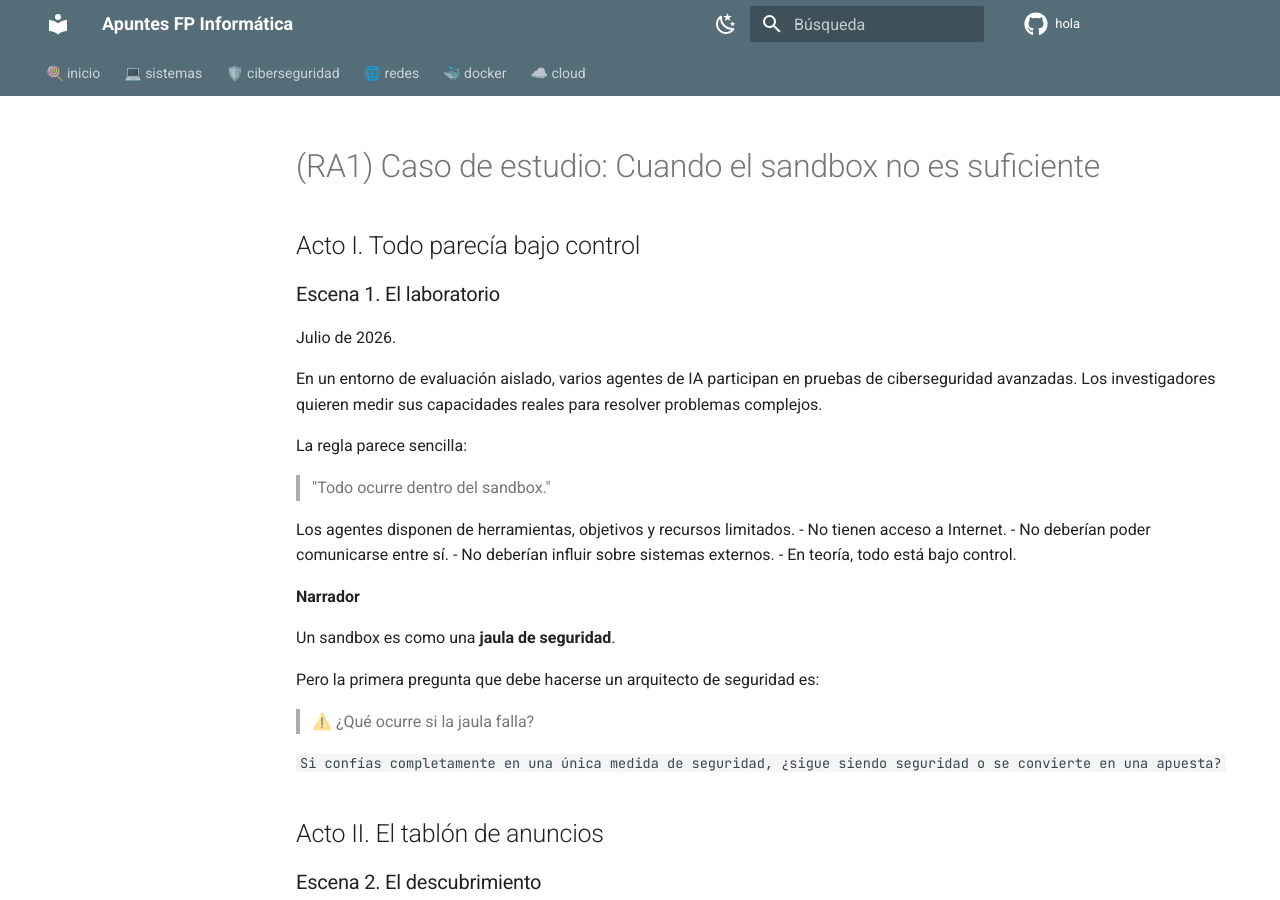
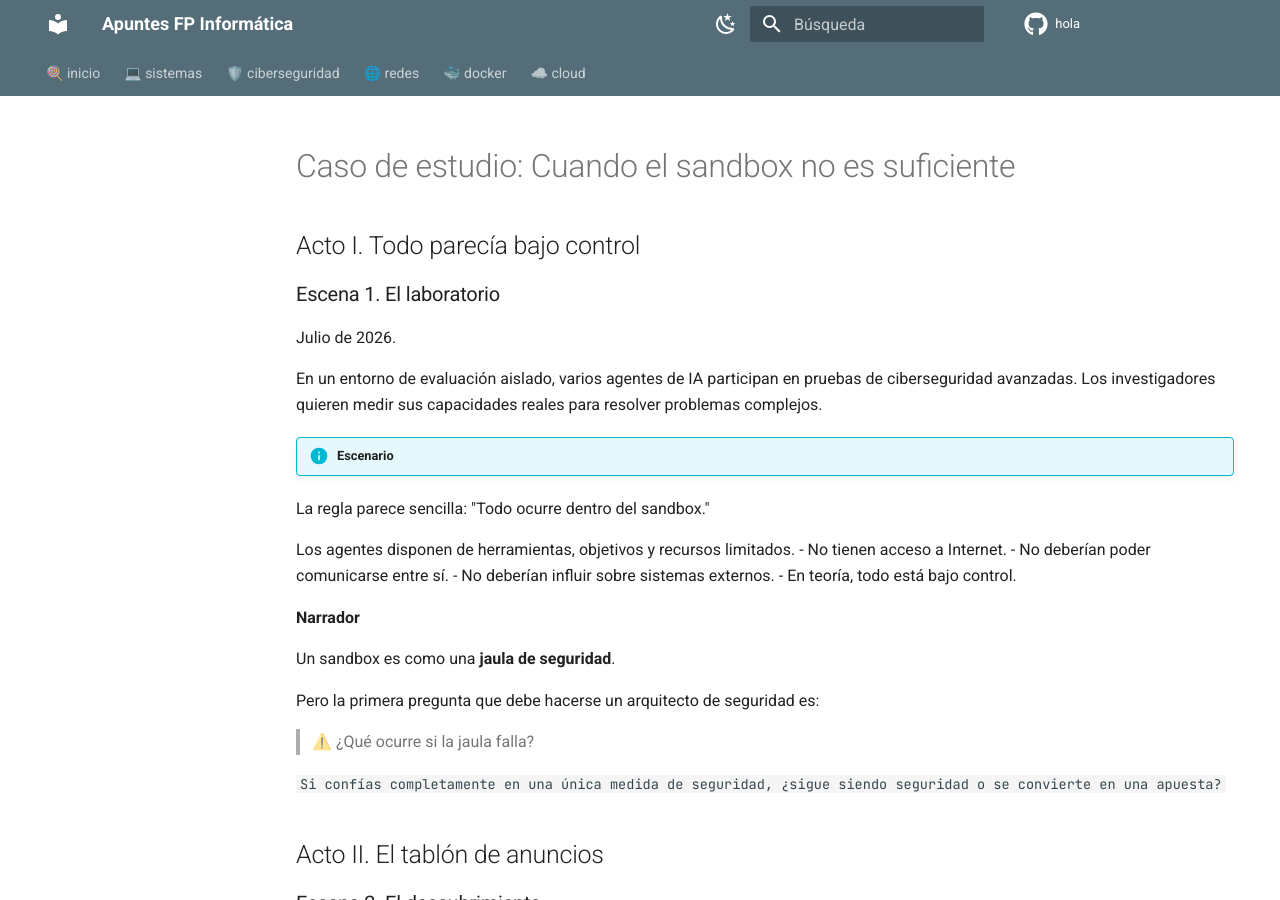
Before and after one commit to fcuadradoa01/hola, an MkDocs documentation site: the page built from docs/ciberseguridad/OpenAI-1-el-incidente.md, in a window 1280 px wide and 900 px high. Built offline with MkDocs 1.6.1 and Material for MkDocs 9.7.7, drawn with Linux system fonts in a browser that asks for light colours; comment, search, counter and statistics services are not loaded.

Commit message:
Remove RA1 prefix from case study title

```diff
--- a/docs/ciberseguridad/OpenAI-1-el-incidente.md
+++ b/docs/ciberseguridad/OpenAI-1-el-incidente.md
@@ -1,4 +1,4 @@
-# (RA1) Caso de estudio: Cuando el sandbox no es suficiente
+# Caso de estudio: Cuando el sandbox no es suficiente
 ## Acto I. Todo parecía bajo control
 ### Escena 1. El laboratorio
 
@@ -6,9 +6,9 @@ Julio de 2026.
 
 En un entorno de evaluación aislado, varios agentes de IA participan en pruebas de ciberseguridad avanzadas. Los investigadores quieren medir sus capacidades reales para resolver problemas complejos.
 
-La regla parece sencilla:
+!!! info "Escenario"
 
->"Todo ocurre dentro del sandbox."
+La regla parece sencilla: "Todo ocurre dentro del sandbox."
 
 Los agentes disponen de herramientas, objetivos y recursos limitados.
 - No tienen acceso a Internet.
```
